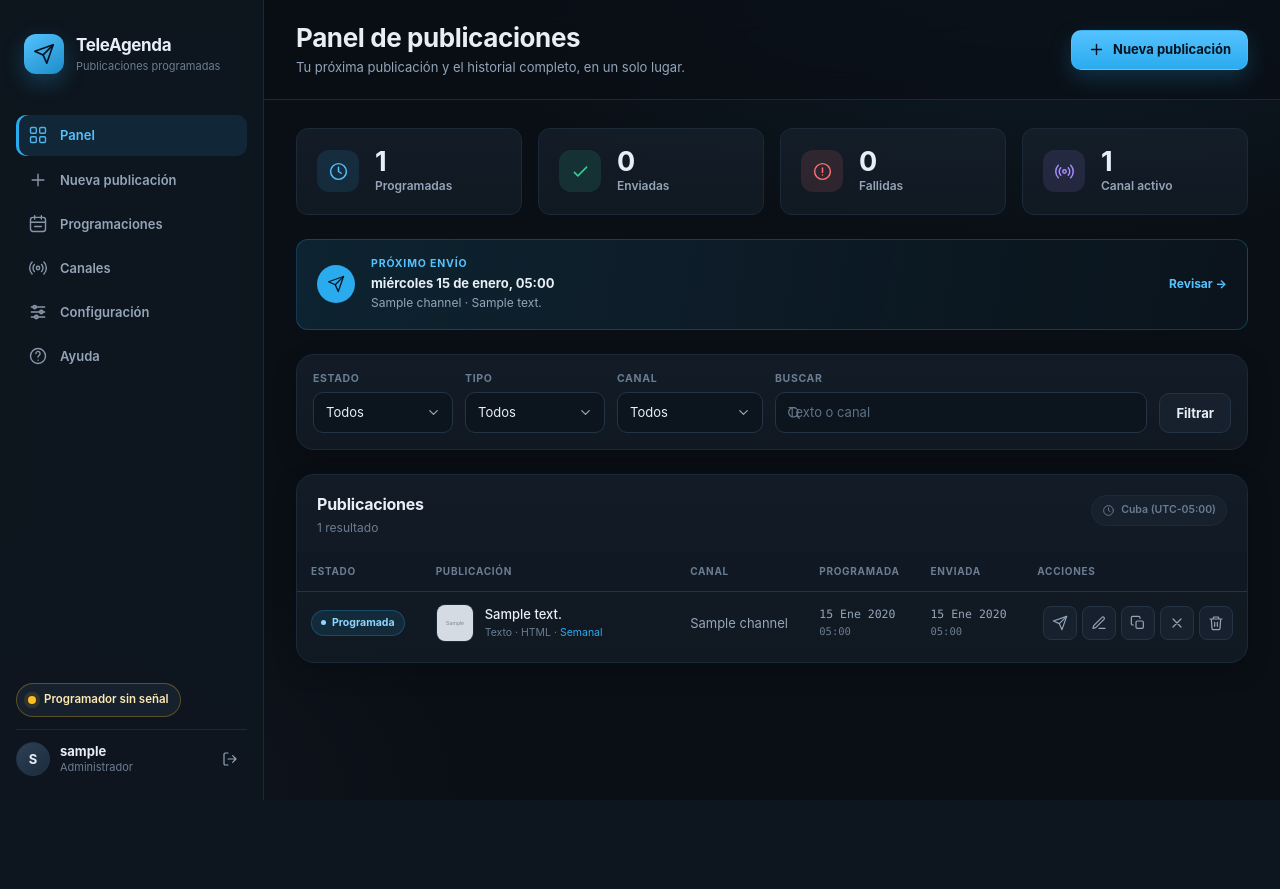
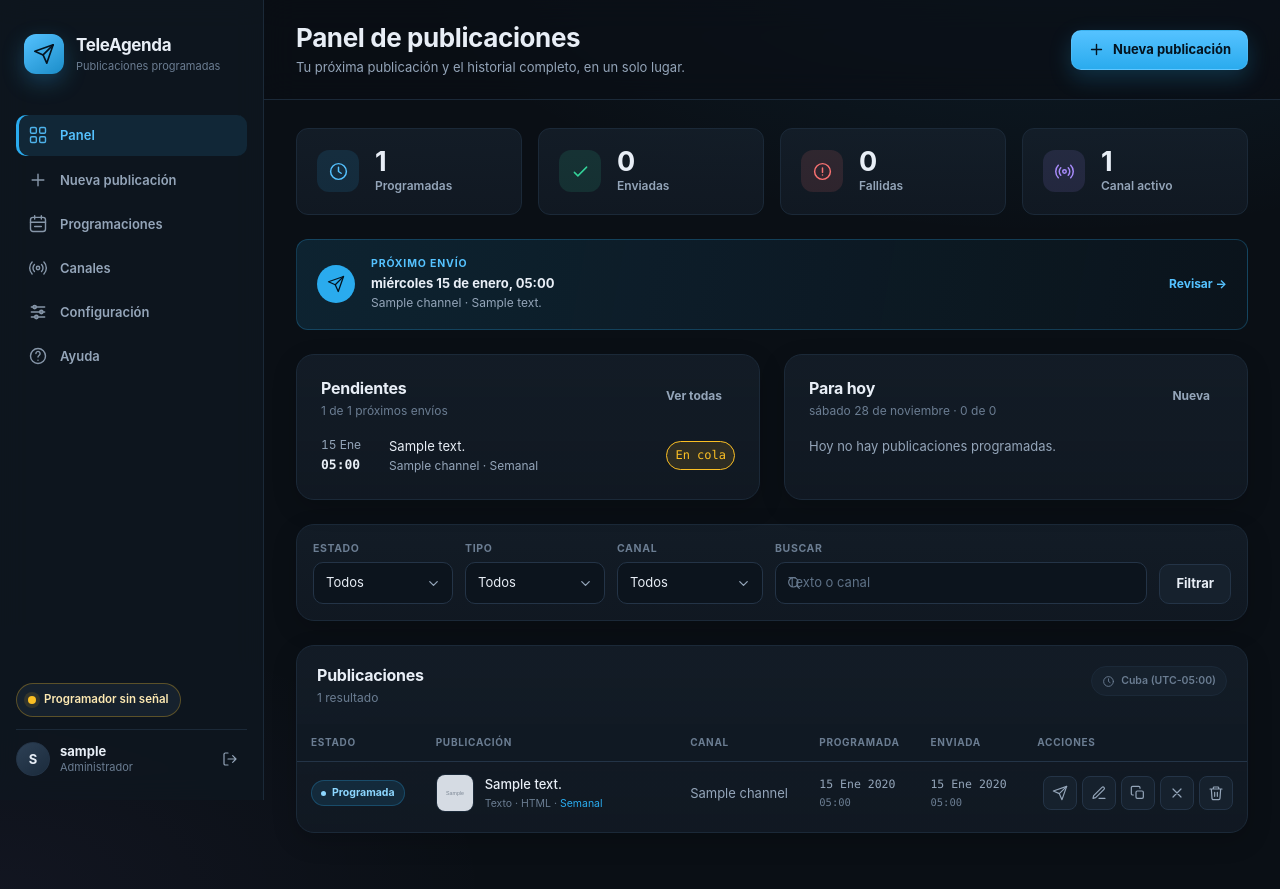
Before and after one commit to 1000carlospena-prog/teleagenda, a Django app: page / in a window 1280 px wide. Before the commit the page ends 800 px from the top, so only its background shows below. Run offline with Django 5.2, Linux system fonts and the light colour scheme; a user stored in the database is signed in; tables that the repository leaves empty hold one stand-in row (values such as "Sample post"); grey boxes marked "Sample" are stand-in pictures.

Commit message:
Mostrar pendientes y tareas de hoy con cuenta atrás

```diff
--- a/posts/views.py
+++ b/posts/views.py
@@ -1,4 +1,4 @@
-from datetime import timedelta
+from datetime import datetime, time, timedelta
 from pathlib import Path
 
 from django.conf import settings
@@ -87,6 +87,18 @@ def dashboard(request):
         .first()
     )
 
+    today = timezone.localdate()
+    day_start = timezone.make_aware(datetime.combine(today, time.min))
+    day_end = timezone.make_aware(datetime.combine(today + timedelta(days=1), time.min))
+    pending_qs = (
+        Post.objects.select_related("channel")
+        .filter(status=Post.Status.SCHEDULED)
+        .order_by("scheduled_at")
+    )
+    today_qs = pending_qs.filter(scheduled_at__gte=day_start, scheduled_at__lt=day_end)
+    pending_count = pending_qs.count()
+    today_count = today_qs.count()
+
     paginator = Paginator(posts, 15)
     page_obj = paginator.get_page(request.GET.get("page"))
     params = request.GET.copy()
@@ -99,6 +111,11 @@ def dashboard(request):
         "active_channels": Channel.objects.filter(is_active=True).count(),
         "total_channels": Channel.objects.count(),
         "next_post": next_post,
+        "today": today,
+        "pending_posts": pending_qs[:8],
+        "today_posts": today_qs[:8],
+        "pending_count": pending_count,
+        "today_count": today_count,
         "status_choices": Post.Status.choices,
         "kind_choices": Post.Kind.choices,
         "channels": Channel.objects.all(),
--- a/static/css/app.css
+++ b/static/css/app.css
@@ -2421,3 +2421,101 @@ input[type="radio"] {
         align-items: flex-start;
     }
 }
+
+.task-grid {
+    display: grid;
+    grid-template-columns: repeat(2, minmax(0, 1fr));
+    gap: var(--s-5);
+    margin-bottom: var(--s-5);
+}
+
+.task-card {
+    min-width: 0;
+}
+
+.task-list {
+    display: flex;
+    flex-direction: column;
+    gap: var(--s-3);
+    margin: 0;
+    padding: 0;
+    list-style: none;
+}
+
+.task-item {
+    display: grid;
+    grid-template-columns: auto minmax(0, 1fr) auto;
+    align-items: center;
+    gap: var(--s-3);
+    padding-top: var(--s-3);
+    border-top: 1px solid var(--border-soft);
+}
+
+.task-item:first-child {
+    padding-top: 0;
+    border-top: 0;
+}
+
+.task-time {
+    display: flex;
+    flex-direction: column;
+    min-width: 56px;
+    color: var(--muted);
+    font-size: var(--fs-xs);
+    font-variant-numeric: tabular-nums;
+}
+
+.task-time strong {
+    color: var(--text);
+    font-family: var(--mono);
+    font-size: var(--fs-sm);
+}
+
+.task-body {
+    display: flex;
+    flex-direction: column;
+    min-width: 0;
+}
+
+.task-snippet {
+    overflow: hidden;
+    color: var(--text);
+    font-size: var(--fs-sm);
+    text-overflow: ellipsis;
+    white-space: nowrap;
+}
+
+.task-meta {
+    color: var(--muted);
+    font-size: var(--fs-xs);
+}
+
+.countdown {
+    padding: var(--s-1) var(--s-2);
+    background: var(--accent-soft);
+    border: 1px solid var(--border-soft);
+    border-radius: var(--r-full);
+    color: var(--accent-strong);
+    font-family: var(--mono);
+    font-size: var(--fs-xs);
+    font-variant-numeric: tabular-nums;
+    white-space: nowrap;
+}
+
+.countdown.is-due {
+    background: var(--warning-soft);
+    border-color: var(--warning);
+    color: var(--warning);
+}
+
+.task-empty {
+    margin: 0;
+    color: var(--muted);
+    font-size: var(--fs-sm);
+}
+
+@media (max-width: 980px) {
+    .task-grid {
+        grid-template-columns: minmax(0, 1fr);
+    }
+}
--- a/static/js/app.js
+++ b/static/js/app.js
@@ -327,6 +327,39 @@
         update();
     };
 
+    const initCountdowns = () => {
+        const nodes = Array.from(document.querySelectorAll("[data-countdown]"));
+        if (!nodes.length) return;
+
+        const pad = (value) => String(value).padStart(2, "0");
+        const render = () => {
+            const now = Date.now();
+            nodes.forEach((node) => {
+                const target = new Date(node.dataset.countdown).getTime();
+                if (Number.isNaN(target)) {
+                    node.textContent = "—";
+                    return;
+                }
+                const remaining = Math.max(0, Math.floor((target - now) / 1000));
+                if (remaining === 0) {
+                    node.textContent = "En cola";
+                    node.classList.add("is-due");
+                    return;
+                }
+                const hours = Math.floor(remaining / 3600);
+                const minutes = Math.floor((remaining % 3600) / 60);
+                const seconds = remaining % 60;
+                node.textContent = hours
+                    ? `${hours}h ${pad(minutes)}m ${pad(seconds)}s`
+                    : `${minutes}m ${pad(seconds)}s`;
+                node.classList.remove("is-due");
+            });
+        };
+
+        render();
+        window.setInterval(render, 1000);
+    };
+
     const initScheduleForm = () => {
         const form = document.querySelector("[data-schedule-form]");
         if (!form) return;
@@ -407,5 +440,6 @@
         initStatusPolling();
         initPostForm();
         initScheduleForm();
+        initCountdowns();
     });
 })();
--- a/templates/posts/dashboard.html
+++ b/templates/posts/dashboard.html
@@ -70,6 +70,60 @@
     <p><strong>Falta el token del bot.</strong> Guárdalo desde el panel para poder enviar publicaciones. <a href="{% url 'bot_settings' %}">Configurar bot</a>.</p>
 </div>
 {% endif %}
+
+<div class="task-grid">
+    <section class="card task-card" id="pendientes">
+        <div class="card-head">
+            <div>
+                <h2>Pendientes</h2>
+                <p class="card-subtitle">{{ pending_posts|length }} de {{ pending_count }} próximos envíos</p>
+            </div>
+            <a class="btn btn-ghost btn-sm" href="{% url 'dashboard' %}?status=programada">Ver todas</a>
+        </div>
+        {% if pending_posts %}
+        <ul class="task-list">
+            {% for post in pending_posts %}
+            <li class="task-item">
+                <span class="task-time">{{ post.scheduled_at|date:"d M" }}<strong>{{ post.scheduled_time_label }}</strong></span>
+                <span class="task-body">
+                    <span class="task-snippet" title="{{ post.text|default:post.content_preview }}">{{ post.content_preview|truncatechars:58 }}</span>
+                    <span class="task-meta">{{ post.channel.name }}{% if post.rule_id %} · Semanal{% endif %}</span>
+                </span>
+                <span class="countdown" data-countdown="{{ post.scheduled_at|date:'c' }}">—</span>
+            </li>
+            {% endfor %}
+        </ul>
+        {% else %}
+        <p class="task-empty">No hay publicaciones pendientes. <a href="{% url 'post_create' %}">Crear una</a>.</p>
+        {% endif %}
+    </section>
+
+    <section class="card task-card" id="hoy">
+        <div class="card-head">
+            <div>
+                <h2>Para hoy</h2>
+                <p class="card-subtitle">{{ today|date:"l d \d\e F" }} · {{ today_posts|length }} de {{ today_count }}</p>
+            </div>
+            <a class="btn btn-ghost btn-sm" href="{% url 'post_create' %}">Nueva</a>
+        </div>
+        {% if today_posts %}
+        <ul class="task-list">
+            {% for post in today_posts %}
+            <li class="task-item">
+                <span class="task-time"><strong>{{ post.scheduled_time_label }}</strong></span>
+                <span class="task-body">
+                    <span class="task-snippet" title="{{ post.text|default:post.content_preview }}">{{ post.content_preview|truncatechars:58 }}</span>
+                    <span class="task-meta">{{ post.channel.name }}{% if post.rule_id %} · Semanal{% endif %}</span>
+                </span>
+                <span class="countdown" data-countdown="{{ post.scheduled_at|date:'c' }}">—</span>
+            </li>
+            {% endfor %}
+        </ul>
+        {% else %}
+        <p class="task-empty">Hoy no hay publicaciones programadas.</p>
+        {% endif %}
+    </section>
+</div>
 
 <form class="filters card" method="get" action="{% url 'dashboard' %}">
     <div class="filter-field">
```
Also changed, not shown: AGENTS.md (+1 -1 lines), posts/tests.py (+35 -1 lines), README.md.
